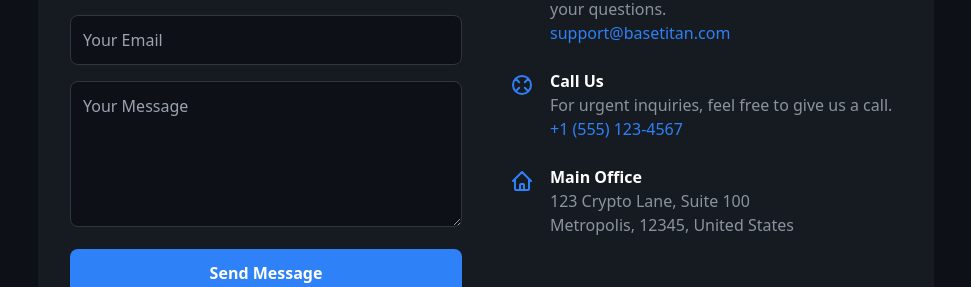
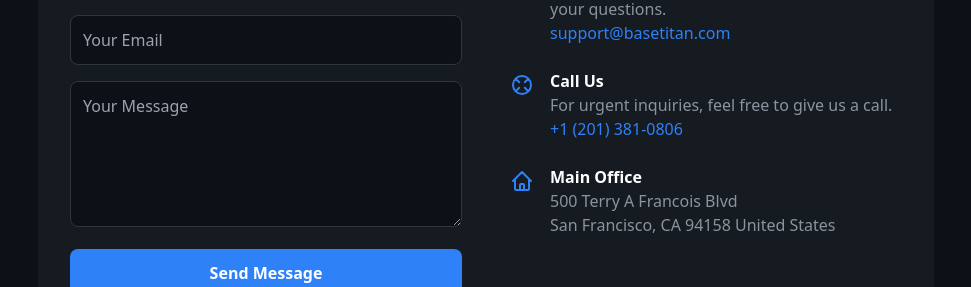
Before and after one commit to Mr-Gerald/BitTitan.com, a React (Vite) app: page / in a window 1280 px wide. Shown: the part 5645-5932 px from the top of the page, without its empty margins (154-1125 px from the left). Built offline with nearby package versions, Linux system fonts and the light colour scheme; no server answers.

Commit message:
General Updates

```diff
--- a/components/LandingPage.tsx
+++ b/components/LandingPage.tsx
@@ -561,7 +561,7 @@ const LandingPage: React.FC<LandingPageProps> = ({ onLoginClick, onSignupClick }
                                         <div>
                                             <h4 className="font-semibold text-white">Email Us</h4>
                                             <p>Our support team is available 24/7 to answer your questions.</p>
-                                            <a href="mailto:support@basetitan.com" className="text-accent-primary hover:underline">support@basetitan.com</a>
+                                            <a href="mailto:finance.bittian.secure@gmail.com" className="text-accent-primary hover:underline">support@basetitan.com</a>
                                         </div>
                                     </div>
                                     <div className="flex items-start">
@@ -569,14 +569,14 @@ const LandingPage: React.FC<LandingPageProps> = ({ onLoginClick, onSignupClick }
                                          <div>
                                             <h4 className="font-semibold text-white">Call Us</h4>
                                             <p>For urgent inquiries, feel free to give us a call.</p>
-                                            <a href="tel:+15551234567" className="text-accent-primary hover:underline">+1 (555) 123-4567</a>
+                                            <a href="tel:+15551234567" className="text-accent-primary hover:underline">+1 (201) 381-0806</a>
                                         </div>
                                     </div>
                                     <div className="flex items-start">
                                         <Icon className="w-6 h-6 mr-4 text-accent-primary flex-shrink-0 mt-1">{HOME_ICON}</Icon>
                                          <div>
                                             <h4 className="font-semibold text-white">Main Office</h4>
-                                            <p>123 Crypto Lane, Suite 100<br/>Metropolis, 12345, United States</p>
+                                            <p>500 Terry A Francois Blvd<br/>San Francisco, CA 94158 United States</p>
                                         </div>
                                     </div>
                                 </div>
```
